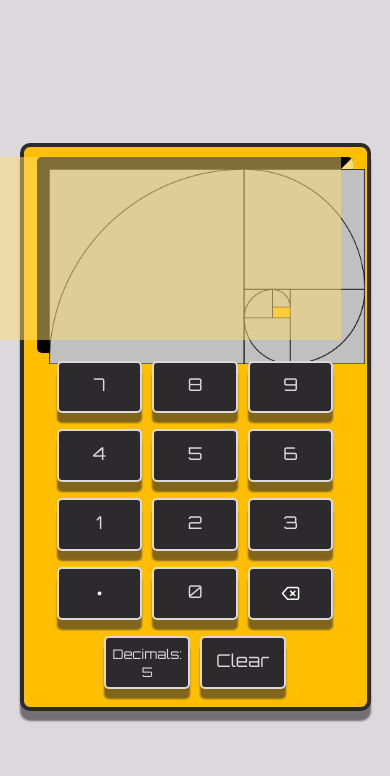
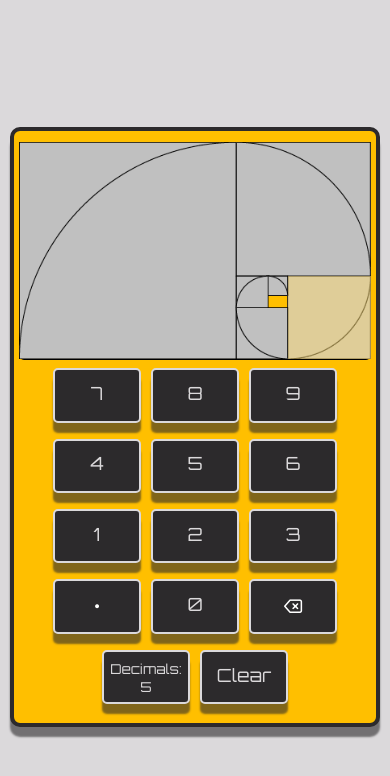
Before and after one commit to mjm5vp/golden-calculator-typescript, a React Native app: screen / in a window 390 px wide. Shown: the top 776 px of the page. Built offline with nearby package versions, Linux system fonts and the light colour scheme.

Commit message:
Added spiral segment component

```diff
--- /dev/null
+++ b/src/components/SpiralSegment.tsx
@@ -0,0 +1,89 @@
+import React, { useState, useEffect } from 'react';
+import {
+	StyleSheet,
+	Text,
+	TouchableOpacity,
+	View,
+	ViewStyle,
+} from 'react-native';
+import { InputField } from '../golden-ratio/GoldenRatioCalc';
+
+import * as constants from '../utils/constants';
+import * as Haptics from 'expo-haptics';
+
+type SprialSegmentProps = {
+	inputField: InputField;
+	isSelected: boolean;
+	value: string;
+	onPress: () => void;
+};
+
+const SpiralSegment = ({
+	inputField,
+	isSelected,
+	value,
+	onPress,
+}: SprialSegmentProps) => {
+	const [segmentStyle, setSegmentStyle] = useState<ViewStyle>();
+	const [inputStyle, setInputStyle] = useState<ViewStyle>();
+
+	useEffect(() => {
+		switch (inputField) {
+			case InputField.SHORT:
+				setSegmentStyle(styles.shortSegment);
+				setInputStyle(styles.shortInput);
+				return;
+			case InputField.LONG:
+				setSegmentStyle(styles.longSegment);
+				setInputStyle(styles.longInput);
+				return;
+			case InputField.TOTAL:
+				setSegmentStyle(styles.totalSegment);
+				setInputStyle(styles.totalInput);
+				return;
+			default:
+				return;
+		}
+	}, []);
+
+	const pressSegment = () => {
+		Haptics.selectionAsync();
+		onPress();
+	};
+
+	return (
+		<TouchableOpacity
+			onPress={pressSegment}
+			style={[segmentStyle, isSelected ? styles.selected : null]}
+		>
+			<View style={[styles.baseInput, inputStyle]}>
+				<Text>{value}</Text>
+			</View>
+		</TouchableOpacity>
+	);
+};
+
+const styles = StyleSheet.create({
+	container: {},
+	selected: {
+		backgroundColor: 'rgba(255,220,115, .5)',
+	},
+	shortSegment: {
+		width: constants.SHORT_SEGMENT_LENGTH,
+		height: constants.SHORT_SEGMENT_LENGTH,
+	},
+	longSegment: {
+		width: constants.LONG_SEGMENT_LENGTH,
+		height: constants.LONG_SEGMENT_LENGTH,
+	},
+	totalSegment: {
+		width: constants.RECT_HEIGHT,
+		height: constants.RECT_HEIGHT,
+	},
+	shortInput: {},
+	longInput: {},
+	totalInput: {},
+	baseInput: {},
+});
+
+export default SpiralSegment;
--- a/src/golden-ratio/DisplayRectangle.tsx
+++ b/src/golden-ratio/DisplayRectangle.tsx
@@ -5,19 +5,28 @@ import {
 	TouchableOpacity,
 	ViewStyle,
 	Text,
+	View,
 } from 'react-native';
-import { InputField } from './GoldenRatioCalc';
+import { CalcValue, InputField } from './GoldenRatioCalc';
 
 import * as constants from '../utils/constants';
 import colors from '../utils/colors';
 import spiral from '../../assets/images/golden-spiral.png';
+import SpiralSegment from '../components/SpiralSegment';
 
 type DisplayRectangleProps = {
 	inputField: InputField;
+	calcValue: CalcValue;
+	onPress: (inputField: InputField) => void;
 	children: React.ReactNode;
 };
 
-const DisplayRectangle = ({ inputField, children }: DisplayRectangleProps) => {
+const DisplayRectangle = ({
+	inputField,
+	calcValue,
+	onPress,
+	children,
+}: DisplayRectangleProps) => {
 	const [borderStyle, setBorderStyle] = useState<ViewStyle>(
 		styles.defaultStyle
 	);
@@ -43,26 +52,36 @@ const DisplayRectangle = ({ inputField, children }: DisplayRectangleProps) => {
 			source={spiral}
 			style={[styles.displayRectangle, borderStyle]}
 		>
-			<TouchableOpacity style={styles.longButton}></TouchableOpacity>
-			<TouchableOpacity style={styles.totalButton}></TouchableOpacity>
-			{/* {children} */}
+			<SpiralSegment
+				inputField={InputField.TOTAL}
+				isSelected={inputField === InputField.TOTAL}
+				value={calcValue.total}
+				onPress={() => onPress(InputField.TOTAL)}
+			/>
+			<View style={styles.longShortContainer}>
+				<SpiralSegment
+					inputField={InputField.LONG}
+					isSelected={inputField === InputField.LONG}
+					value={calcValue.long}
+					onPress={() => onPress(InputField.LONG)}
+				/>
+				<SpiralSegment
+					inputField={InputField.SHORT}
+					isSelected={inputField === InputField.SHORT}
+					value={calcValue.short}
+					onPress={() => onPress(InputField.SHORT)}
+				/>
+			</View>
 		</ImageBackground>
 	);
 };
 
 const styles = StyleSheet.create({
-	longButton: {
-		width: constants.RECT_WIDTH / 1.618 - 12,
-		height: constants.RECT_HEIGHT - 12,
-		backgroundColor: 'rgba(255,220,115, .5)',
-	},
-	totalButton: {
-		width: constants.RECT_WIDTH / 1.618 - 12,
-		height: constants.RECT_HEIGHT - 12,
-		backgroundColor: 'rgba(255,220,115, .5)',
+	longShortContainer: {
+		alignItems: 'flex-end',
 	},
 	displayRectangle: {
-		borderWidth: 12,
+		borderWidth: 0,
 		borderRadius: 5,
 		height: constants.RECT_HEIGHT,
 		justifyContent: 'flex-end',
--- a/src/golden-ratio/GoldenRatioCalc.tsx
+++ b/src/golden-ratio/GoldenRatioCalc.tsx
@@ -6,7 +6,7 @@ import SideInput from '../components/SideInput';
 import NumberPad from '../components/NumberPad';
 import DisplayRectangle from './DisplayRectangle';
 
-type CalcValue = {
+export type CalcValue = {
 	short: string;
 	long: string;
 	total: string;
@@ -76,7 +76,7 @@ const GoldenRatioCalc = () => {
 	const shortCalcUpdate = (short: string) => {
 		const shortNum = Number(short);
 		const long = formatInput(shortNum * phi);
-		const total = formatInput(shortNum * 2 + Number(long) * 2);
+		const total = formatInput(shortNum + Number(long));
 
 		setCalcValue({ short, long, total });
 	};
@@ -84,7 +84,7 @@ const GoldenRatioCalc = () => {
 	const longCalcUpdate = (long: string) => {
 		const longNum = Number(long);
 		const short = formatInput(longNum / phi);
-		const total = formatInput(Number(short) * 2 + longNum * 2);
+		const total = formatInput(Number(short) + longNum);
 
 		setCalcValue({ short, long, total });
 	};
@@ -107,7 +107,11 @@ const GoldenRatioCalc = () => {
 
 	return (
 		<View style={styles.rectContainer}>
-			<DisplayRectangle inputField={inputField}>
+			<DisplayRectangle
+				inputField={inputField}
+				calcValue={calcValue}
+				onPress={(inputField: InputField) => setInputField(inputField)}
+			>
 				<>
 					{/* <SideInput
 						pressView={() => setInputField(InputField.SHORT)}
--- a/src/utils/constants.ts
+++ b/src/utils/constants.ts
@@ -12,14 +12,18 @@ export const ASPECT_RATIO = SCREEN_HEIGHT / SCREEN_WIDTH;
 
 // Calculator
 export const CALC_WIDTH =
-	ASPECT_RATIO > phi ? SCREEN_WIDTH * 0.9 : SCREEN_WIDTH * 0.7;
+	ASPECT_RATIO > phi ? SCREEN_WIDTH * 0.95 : SCREEN_WIDTH * 0.7;
 export const CALC_HEIGHT = CALC_WIDTH * phi;
 
 // Rect Screen
-export const RECT_WIDTH = CALC_WIDTH * 0.9;
+export const RECT_WIDTH = CALC_WIDTH * 0.95;
 export const RECT_HEIGHT = RECT_WIDTH / phi;
-export const RECT_CONTAINER_WIDTH = CALC_WIDTH - 8;
-// export const RECT_CONTAINER_HEIGHT = CALC_HEIGHT - 20;
+
+// Spiral Segments
+export const LONG_SEGMENT_LENGTH = RECT_WIDTH - RECT_HEIGHT;
+export const SHORT_SEGMENT_LENGTH = RECT_HEIGHT - LONG_SEGMENT_LENGTH;
+
+// Text Inputs
 export const TEXT_INPUT_HEIGHT = RECT_HEIGHT / 3 - RECT_HEIGHT * 0.05;
 export const TEXT_INPUT_WIDTH = TEXT_INPUT_HEIGHT * phi;
 
```
